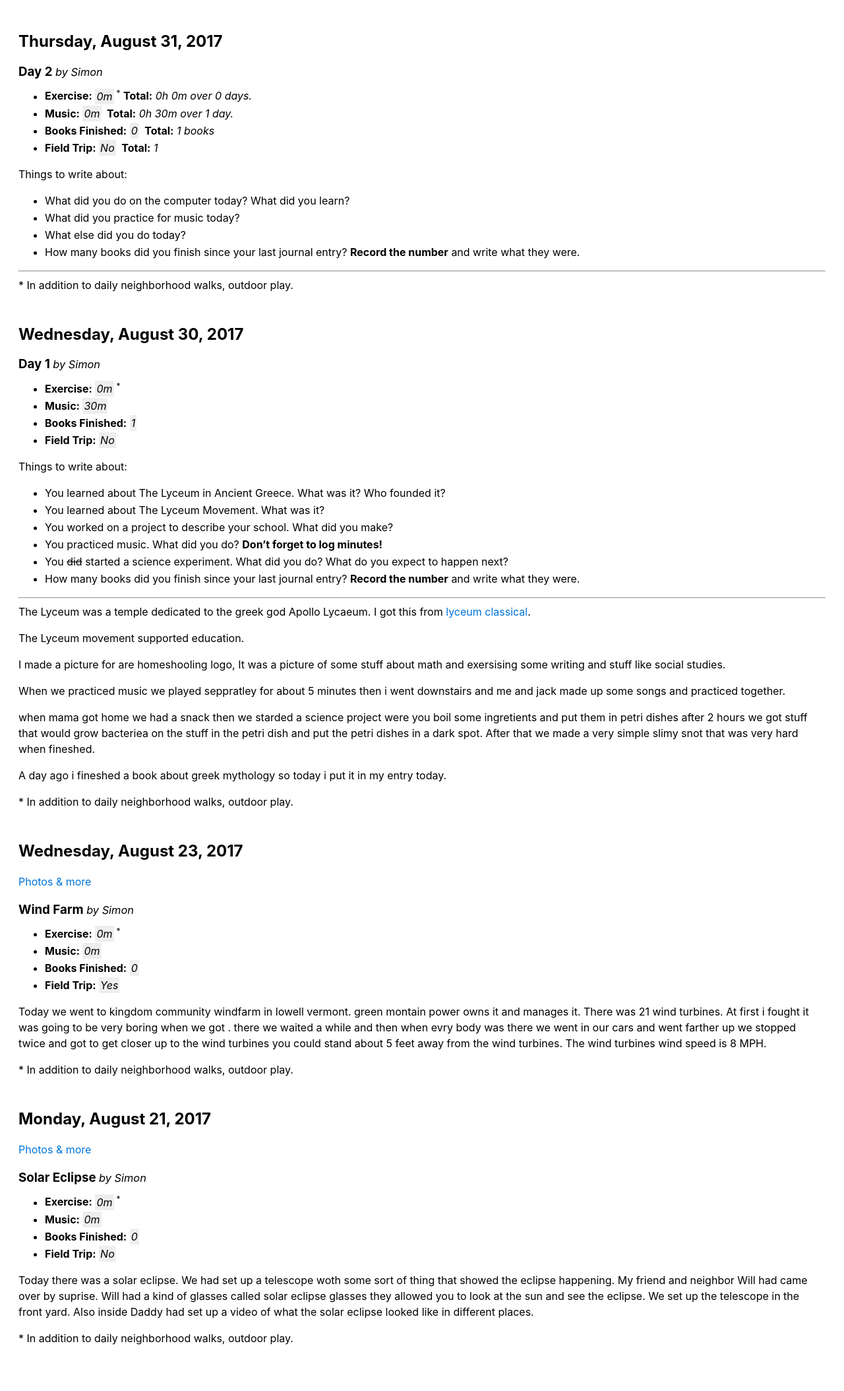
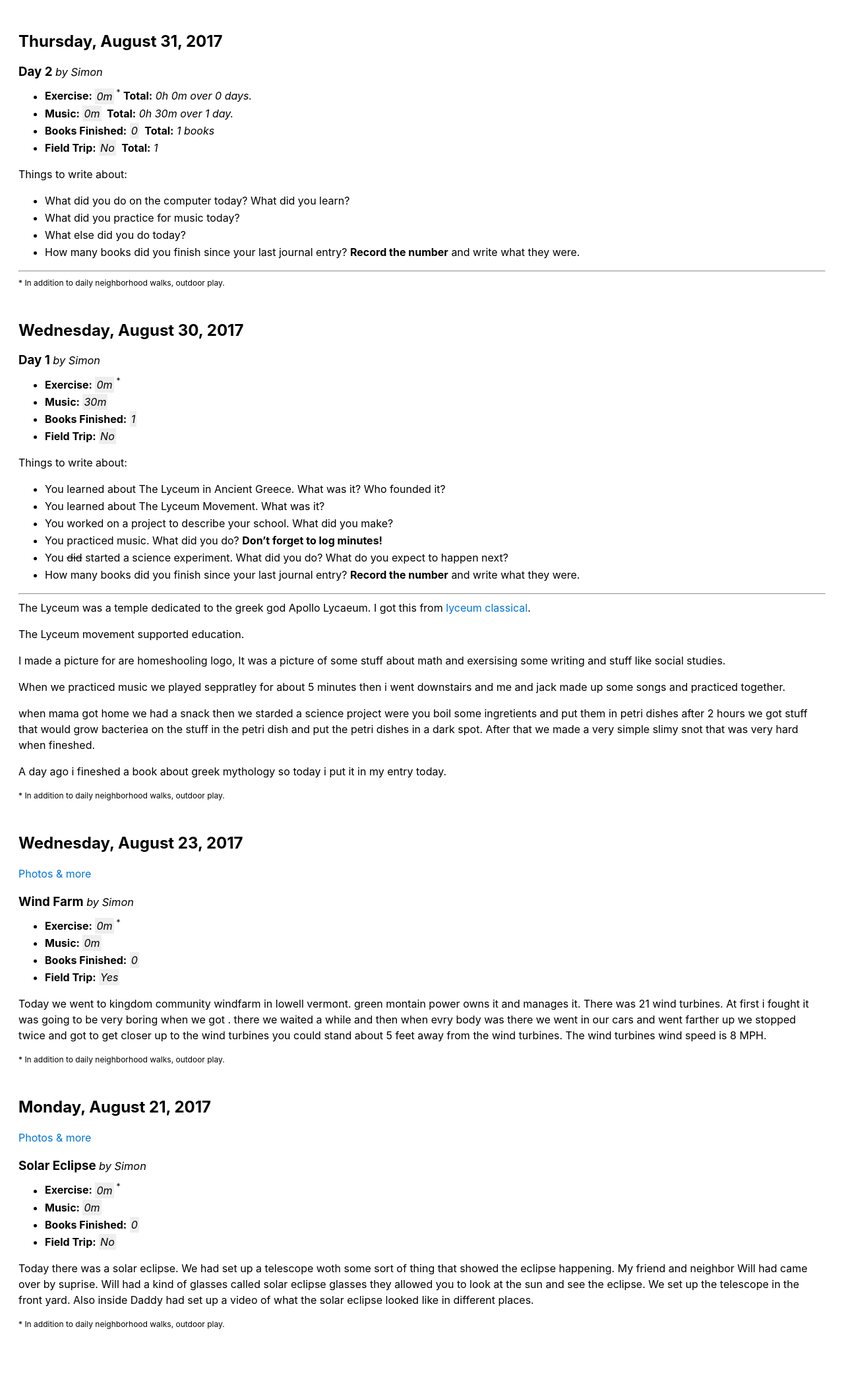
Before and after one commit to newlyceum/journal, a Jekyll site: the page built from simon/index.md, in a window 1280 px wide. Shown: the whole page at 66% size. Built offline with Jekyll 4.4.1, drawn with Linux system fonts in a browser that asks for light colours; after the commit the page ends 2084 px from its top, so only the background shows below that.

Commit message:
Exercise footnote tweak

```diff
--- a/ui/css/styles.css
+++ b/ui/css/styles.css
@@ -116,9 +116,10 @@ h3 > span {
     font-weight: normal;
 }
 
-sup, footnote {
+sup, .footnote {
     font-size: .75em;
 }
 sup {
-    margin-top: -.125em;
+    top: -.125em;
+    position: relative;
 }
```
